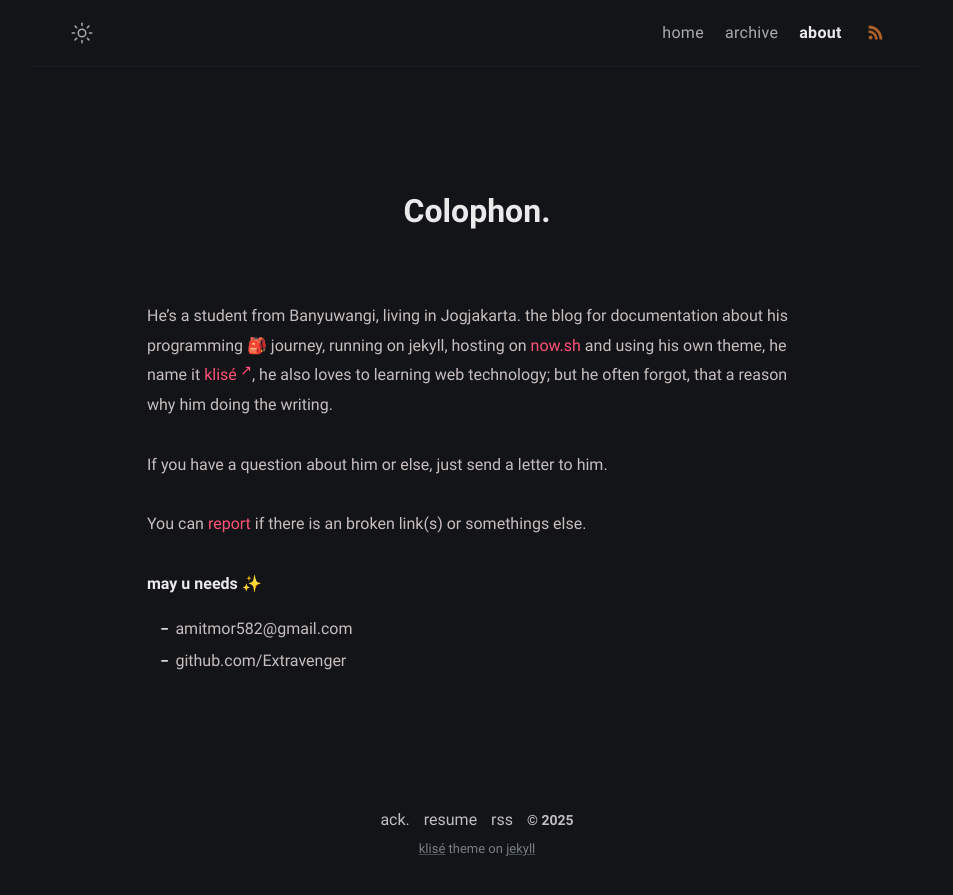
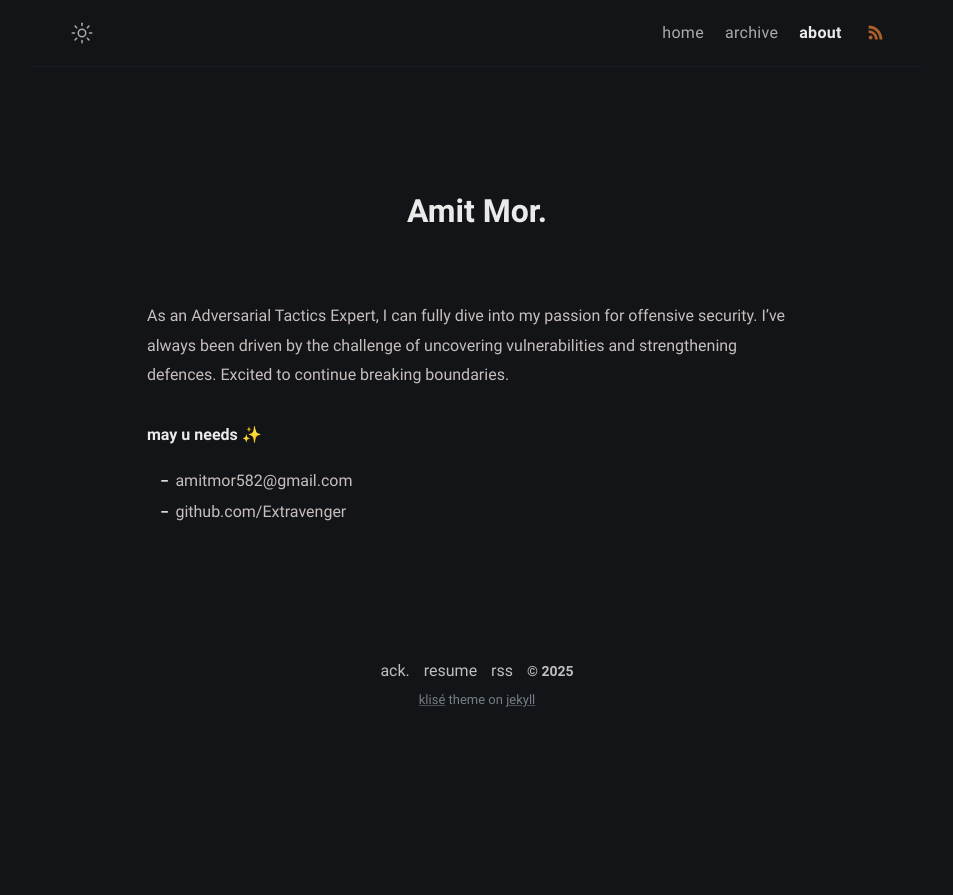
Before and after one commit to Extravenger/extravenger.github.io, a Jekyll site: the page built from about.md, in a window 1280 px wide. Shown: the top 895 px of the page, without its empty margins (163-1116 px from the left). Built offline with Jekyll 4.4.1, drawn with Linux system fonts in a browser that asks for light colours.

Commit message:
Update about.md

```diff
--- a/about.md
+++ b/about.md
@@ -1,16 +1,12 @@
 ---
-title: Colophon
+title: Amit Mor
 permalink: /about/
 layout: page
 excerpt: Hello peeps, I'm student of computer science from Banyuwangi, living in Jogjakarta. This blog for documentation about my programming journey, running on jekyll, hosting on netlify and using my own simple theme.
 comments: false
 ---
 
-He's a student from Banyuwangi, living in Jogjakarta. the blog for documentation about his programming 🎒 journey, running on jekyll, hosting on [now.sh](http://now.sh) and using his own theme, he name it <a href="https://github.com/piharpi/jekyll-klise" target="_blank" rel="noopener">klisé</a>, he also loves to learning web technology; but he often forgot, that a reason why him doing the writing.
-
-If you have a question about him or else, just send a letter to him.
-
-You can [report](http://github.com/piharpi/jekyll-klise/issues/new) if there is an broken link(s) or somethings else.
+As an Adversarial Tactics Expert, I can fully dive into my passion for offensive security. I’ve always been driven by the challenge of uncovering vulnerabilities and strengthening defences. Excited to continue breaking boundaries.
 
 **may u needs ✨**
 
```
